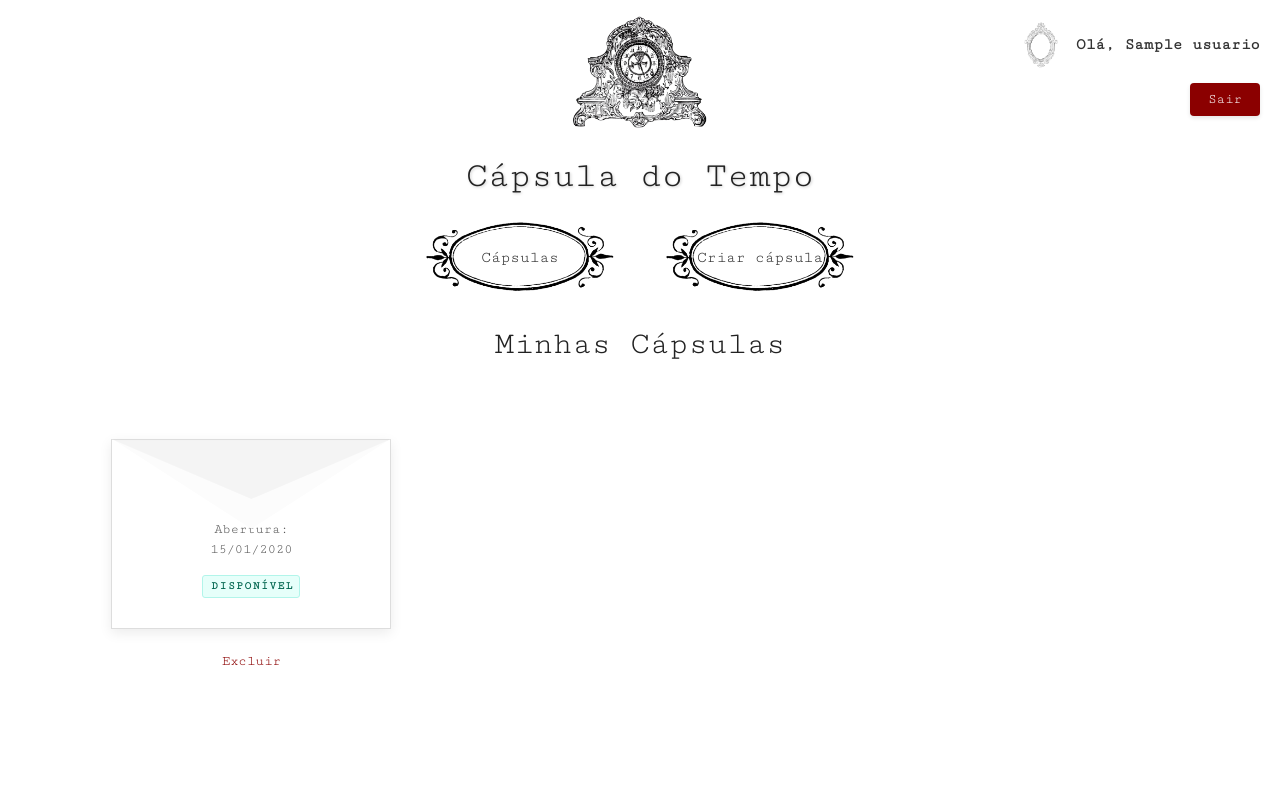
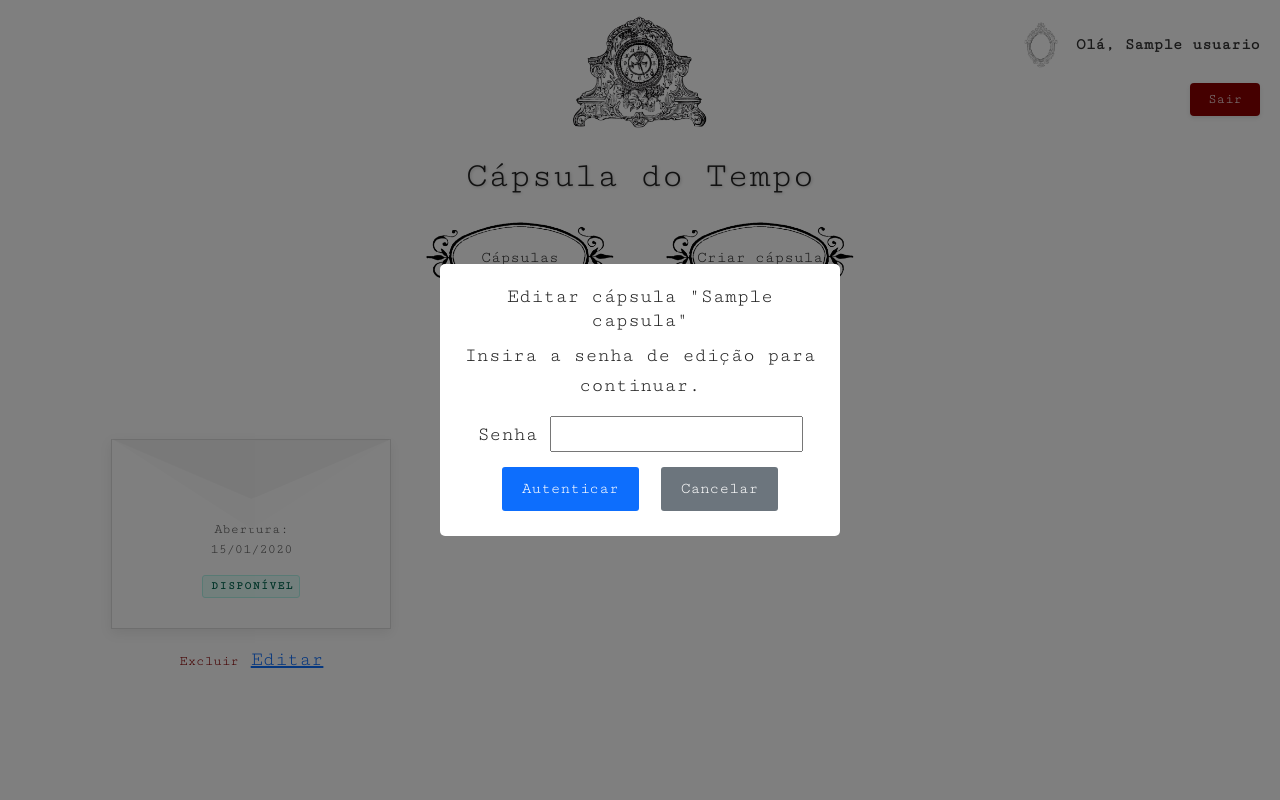
Before and after one commit to MarcosVieira71/INF1407---Capsula-do-Tempo, a Django app: page /?edit=1 in a window 1280 px wide. Run offline with Django 5.2, Linux system fonts and the light colour scheme; a user stored in the database is signed in; tables that the repository leaves empty hold one stand-in row (values such as "Sample post"); some web fonts are replaced.

Commit message:
Adiciona a edicao de capsulas por meio de senhas

```diff
--- a/capsula_tempo/core/admin.py
+++ b/capsula_tempo/core/admin.py
@@ -1,9 +1,7 @@
 from django.contrib import admin
 
-from .models import Capsula, Usuario, ItemTexto, ItemImagem, ItemLink
+from .models import Capsula, Usuario, ItemTexto
 
 admin.site.register(Usuario)
 admin.site.register(Capsula)
 admin.site.register(ItemTexto)
-admin.site.register(ItemImagem)
-admin.site.register(ItemLink)
--- a/capsula_tempo/core/templates/capsula_form.html
+++ b/capsula_tempo/core/templates/capsula_form.html
@@ -10,7 +10,7 @@
 <div class="form-container">
     <h2>Criar cápsula</h2>
 
-    <form method="post" enctype="multipart/form-data">
+    <form method="post">
         {% csrf_token %}
         {{ form.as_p }}
         <button type="submit">Salvar</button>
--- a/capsula_tempo/core/templates/capsula_list.html
+++ b/capsula_tempo/core/templates/capsula_list.html
@@ -30,6 +30,7 @@
             </a>
             <div class="envelope-actions">
                 <a href="{% url 'lista' %}?delete={{ capsula.pk }}" class="delete-link">Excluir</a>
+                <a href="{% url 'lista' %}?edit={{ capsula.pk }}" class="edit-link">Editar</a>
             </div>
         </div>
     {% empty %}
@@ -50,4 +51,75 @@
     </div>
 </div>
 {% endif %}
+{% if capsula_to_edit %}
+<div class="modal-overlay">
+    <div class="modal-content">
+        <h5>Editar cápsula "{{ capsula_to_edit.titulo }}"</h5>
+        <p>Insira a senha de edição para continuar.</p>
+        {% if wrong_password %}
+            <p class="text-danger">Senha incorreta. Tente novamente.</p>
+        {% endif %}
+        <form method="post" action="{% url 'autorizar_edicao' capsula_to_edit.pk %}">
+            {% csrf_token %}
+            <label for="senha">Senha</label>
+            <input id="senha" type="password" name="senha" required />
+            <div style="margin-top:10px;">
+                <button type="submit" class="btn btn-primary">Autenticar</button>
+                <a href="{% url 'lista' %}" class="btn btn-secondary">Cancelar</a>
+            </div>
+        </form>
+    </div>
+</div>
+{% endif %}
+
+{% if capsula_to_edit_form %}
+<div class="modal-overlay">
+    <div class="modal-content">
+        <h5>Editando: {{ capsula_to_edit_form.titulo }}</h5>
+
+        {% if edit_error %}
+            <p class="text-danger">
+                Verifique os dados informados. O texto, título e data são obrigatórios.
+            </p>
+        {% endif %}
+
+        <form method="post" action="{% url 'editar_itemtexto' itemtexto_to_edit.pk %}">
+            {% csrf_token %}
+
+            <label for="titulo">Título</label>
+            <input
+                id="titulo"
+                type="text"
+                name="titulo"
+                value="{{ capsula_to_edit_form.titulo }}"
+                style="width:100%;"
+                required
+            />
+
+            <label for="data_abertura" style="margin-top:10px;">Data de abertura</label>
+            <input
+                id="data_abertura"
+                type="date"
+                name="data_abertura"
+                value="{{ capsula_to_edit_form.data_abertura|date:'Y-m-d' }}"
+                style="width:100%;"
+                required
+            />
+
+            <label for="texto" style="margin-top:10px;">Texto</label>
+            <textarea
+                id="texto"
+                name="texto"
+                rows="8"
+                style="width:100%;"
+            >{{ itemtexto_to_edit.texto }}</textarea>
+
+            <div style="margin-top:10px;">
+                <button type="submit" class="btn btn-primary">Salvar</button>
+                <a href="{% url 'lista' %}" class="btn btn-secondary">Cancelar</a>
+            </div>
+        </form>
+    </div>
+</div>
+{% endif %}
 {% endblock %}
--- a/capsula_tempo/core/urls.py
+++ b/capsula_tempo/core/urls.py
@@ -1,6 +1,10 @@
 from django.urls import path
 
-from core.views import ListaCapsulas, DeletarCapsula, CriarCapsula, CapsulaDetail, UsuarioLoginView, UsuarioLogoutView, UsuarioCriaView, UsuarioAtualizaView, HomeView, UsuarioPasswordResetView, UsuarioPasswordResetDoneView, UsuarioPasswordResetConfirmView, UsuarioPasswordResetCompleteView
+from core.views import ListaCapsulas, DeletarCapsula, CriarCapsula, CapsulaDetail
+from core.views import UsuarioLoginView, UsuarioLogoutView, UsuarioCriaView, UsuarioAtualizaView
+from core.views import UsuarioPasswordResetView, UsuarioPasswordResetDoneView, UsuarioPasswordResetConfirmView
+from core.views import UsuarioPasswordResetCompleteView, HomeView
+from core.views import AutorizarEdicaoView, EditarCapsulaView
 
 urlpatterns = [
     path('', ListaCapsulas.as_view(), name='lista'),
@@ -16,4 +20,6 @@ urlpatterns = [
     path('password_reset/done/', UsuarioPasswordResetDoneView.as_view(), name='password_reset_done'),
     path('reset/<uidb64>/<token>/', UsuarioPasswordResetConfirmView.as_view(), name='password_reset_confirm'),
     path('reset/done/', UsuarioPasswordResetCompleteView.as_view(), name='password_reset_complete'),
+    path('autorizar_edicao/<int:pk>/', AutorizarEdicaoView.as_view(), name='autorizar_edicao'),
+    path('editar_texto/<int:itemtexto_pk>/', EditarCapsulaView.as_view(), name='editar_itemtexto'),
 ]
--- a/capsula_tempo/core/views.py
+++ b/capsula_tempo/core/views.py
@@ -1,10 +1,14 @@
-from django.shortcuts import render
+from django.shortcuts import render, redirect, get_object_or_404
 from django.contrib.auth.mixins import LoginRequiredMixin
 from django.urls import reverse_lazy
+from django.urls import reverse
 from django.views.generic import ListView, CreateView, DeleteView, DetailView, UpdateView, TemplateView
 from django.contrib.auth.views import LoginView, LogoutView, PasswordResetView, PasswordResetDoneView, PasswordResetConfirmView, PasswordResetCompleteView
+from django.views import View
+from django.utils.dateparse import parse_date
 
-from .models import Capsula, ItemTexto, ItemImagem, ItemLink, Usuario
+
+from .models import Capsula, ItemTexto, Usuario
 from .forms import CapsulaForm, UsuarioCriarForm, UsuarioAtualizarForm
 
 class ListaCapsulas(LoginRequiredMixin, ListView):
@@ -23,6 +27,28 @@ class ListaCapsulas(LoginRequiredMixin, ListView):
                 context['capsula_to_delete'] = capsula
             except Capsula.DoesNotExist:
                 pass
+
+        edit_id = self.request.GET.get('edit')
+        if edit_id:
+            try:
+                capsula = Capsula.objects.get(pk=edit_id, usuario=self.request.user)
+                context['capsula_to_edit'] = capsula
+                context['wrong_password'] = self.request.GET.get('wrong')
+            except Capsula.DoesNotExist:
+                pass
+
+        edit_form_id = self.request.GET.get('edit_form')
+        if edit_form_id:
+            try:
+                capsula = Capsula.objects.get(pk=edit_form_id, usuario=self.request.user)
+                item = capsula.textos.first()
+                if not item:
+                    item = ItemTexto.objects.create(capsula=capsula, texto='')
+                context['capsula_to_edit_form'] = capsula
+                context['itemtexto_to_edit'] = item
+                context['edit_error'] = self.request.GET.get('error')
+            except Capsula.DoesNotExist:
+                pass
         return context
 
 class CriarCapsula(LoginRequiredMixin, CreateView):
@@ -33,16 +59,17 @@ class CriarCapsula(LoginRequiredMixin, CreateView):
 
     def form_valid(self, form):
         form.instance.usuario = self.request.user
-        form.instance.finalizada = True
+        # set edit password (hashed) on creation
+        raw_senha = form.cleaned_data.get('senha')
         response = super().form_valid(form)
 
         capsula = self.object
+        if raw_senha:
+            capsula.set_senha(raw_senha)
+            capsula.save()
+
         if form.cleaned_data.get('texto'):
             ItemTexto.objects.create(capsula=capsula, texto=form.cleaned_data['texto'])
-        if form.cleaned_data.get('imagem'):
-            ItemImagem.objects.create(capsula=capsula, imagem=form.cleaned_data['imagem'])
-        if form.cleaned_data.get('link'):
-            ItemLink.objects.create(capsula=capsula, link=form.cleaned_data['link'])
 
         return response
 
@@ -103,3 +130,53 @@ class UsuarioPasswordResetConfirmView(PasswordResetConfirmView):
 
 class UsuarioPasswordResetCompleteView(PasswordResetCompleteView):
     template_name = 'password_reset_complete.html'
+
+class AutorizarEdicaoView(LoginRequiredMixin, View):
+    def post(self, request, pk):
+        capsula = get_object_or_404(Capsula, pk=pk, usuario=request.user)
+
+        senha = request.POST.get('senha', '')
+
+        if capsula.check_senha(senha):
+            request.session[f'capsula_edit_{pk}'] = True
+            request.session.modified = True
+            return redirect(reverse('lista') + f'?edit_form={pk}')
+
+        return redirect(reverse('lista') + f'?edit={pk}&wrong=1')
+
+class EditarCapsulaView(LoginRequiredMixin, View):
+    def post(self, request, itemtexto_pk):
+        item = get_object_or_404(
+            ItemTexto,
+            pk=itemtexto_pk,
+            capsula__usuario=request.user
+        )
+
+        capsula = item.capsula
+        session_key = f'capsula_edit_{capsula.pk}'
+
+        if not request.session.get(session_key):
+            return redirect(reverse('lista') + f'?edit={capsula.pk}')
+
+        texto = request.POST.get('texto', '').strip()
+        titulo = request.POST.get('titulo', '').strip()
+        data_abertura_str = request.POST.get('data_abertura', '').strip()
+
+        if not texto or not titulo or not data_abertura_str:
+            return redirect(reverse('lista') + f'?edit_form={capsula.pk}&error=1')
+
+        data_abertura = parse_date(data_abertura_str)
+
+        if not data_abertura:
+            return redirect(reverse('lista') + f'?edit_form={capsula.pk}&error=1')
+
+        item.texto = texto
+        item.save()
+
+        capsula.titulo = titulo
+        capsula.data_abertura = data_abertura
+        capsula.save()
+
+        request.session.pop(session_key, None)
+
+        return redirect(reverse('lista'))
```
Also changed, not shown: capsula_tempo/core/forms.py (+5 -8 lines), capsula_tempo/core/models.py (+25 -27 lines), capsula_tempo/core/templates/capsula_detail.html (+3 -21 lines), capsula_tempo/core/tests/test_capsula.py (+4 -4 lines), capsula_tempo/core/tests/test_view.py (+128 -33 lines), capsula_tempo/core/migrations/0002_add_senha.py (added), capsula_tempo/core/migrations/0003_remove_itemlink_capsula_delete_itemimagem_and_more.py (added), capsula_tempo/core/migrations/0004_remove_capsula_finalizada.py (added), capsula_tempo/core/migrations/0005_alter_capsula_criada_em_alter_capsula_data_abertura_and_more.py (added).
